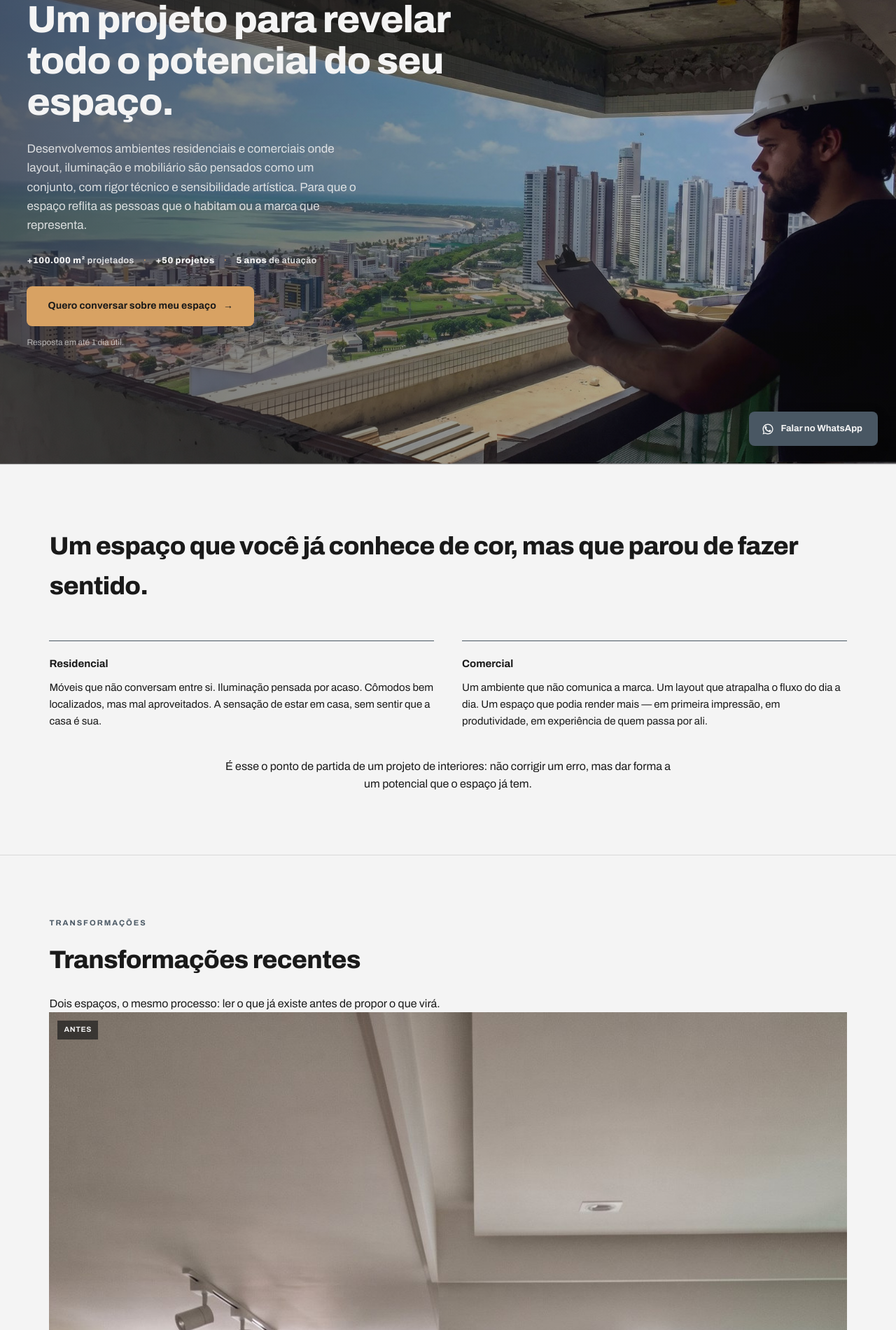
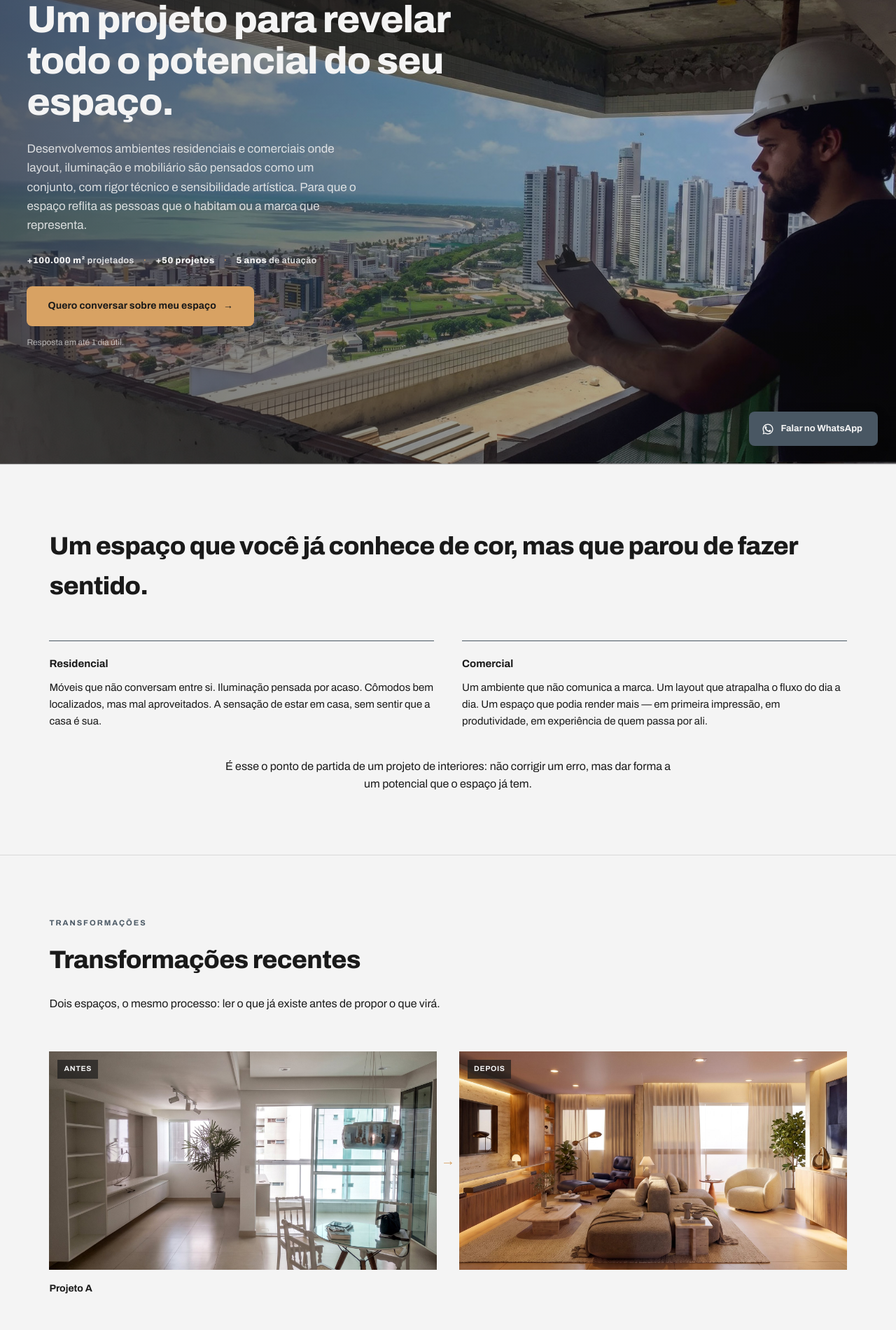
Before and after one commit to cidclementino/projetos-odisse, a Jekyll site: the page built from interiores/index.html, in a window 1280 px wide. Shown: the part 237-2137 px from the top of the page at 70% size. Built offline with Jekyll 4.4.1, drawn with Linux system fonts in a browser that asks for light colours; grey boxes are pictures that could not be loaded.

Commit message:
Update default.html

```diff
--- a/_layouts/default.html
+++ b/_layouts/default.html
@@ -309,26 +309,30 @@
   }
 
   /* ---------- ANTES E DEPOIS ---------- */
-  .antes-depois-grid{
+  .antes-depois-list{
+    margin-top:56px;
+    display:flex;
+    flex-direction:column;
+    gap:48px;
+  }
+  .ad-row{
     display:grid;
     grid-template-columns:1fr 1fr;
-    gap:56px;
-    margin-top:56px;
+    gap:32px;
   }
-  .ad-pair{
-    min-width:0;
+  .ad-slot{ position:relative; }
+  .ad-slot .photo-frame, .ad-slot .img-placeholder{ aspect-ratio:16/9; }
+  .ad-slot-antes::after{
+    content:"→";
+    position:absolute;
+    top:50%;
+    right:-26px;
+    transform:translateY(-50%);
+    font-size:20px;
+    font-weight:800;
+    color:var(--gold);
+    z-index:2;
   }
-  .ad-pair-row{
-    display:grid;
-    grid-template-columns:1fr auto 1fr;
-    align-items:center;
-    gap:14px;
-  }
-  .ad-slot{
-    position:relative;
-    min-width:0;
-  }
-  .ad-slot .photo-frame, .ad-slot .img-placeholder{ aspect-ratio:3/4; width:100%; }
   .ad-tag{
     position:absolute;
     top:12px;
@@ -341,12 +345,6 @@
     letter-spacing:0.06em;
     text-transform:uppercase;
     padding:5px 9px;
-  }
-  .ad-arrow{
-    font-size:22px;
-    font-weight:800;
-    color:var(--gold);
-    text-align:center;
   }
   .ad-caption{
     margin-top:16px;
@@ -642,7 +640,9 @@
     .prova-grid{ grid-template-columns:1fr; }
     .obra-images{ grid-template-columns:1fr 1fr; }
     .dor-grid{ grid-template-columns:1fr; gap:32px; }
-    .antes-depois-grid{ grid-template-columns:1fr; gap:40px; }
+    .ad-row{ grid-template-columns:1fr; gap:20px; }
+    .antes-depois-list{ gap:36px; }
+    .ad-slot-antes::after{ display:none; }
     .stats-grid{ grid-template-columns:1fr; gap:32px; }
     .stats-box{ padding:36px 24px; }
     .section-title, .section-body{ max-width:100%; }
```
